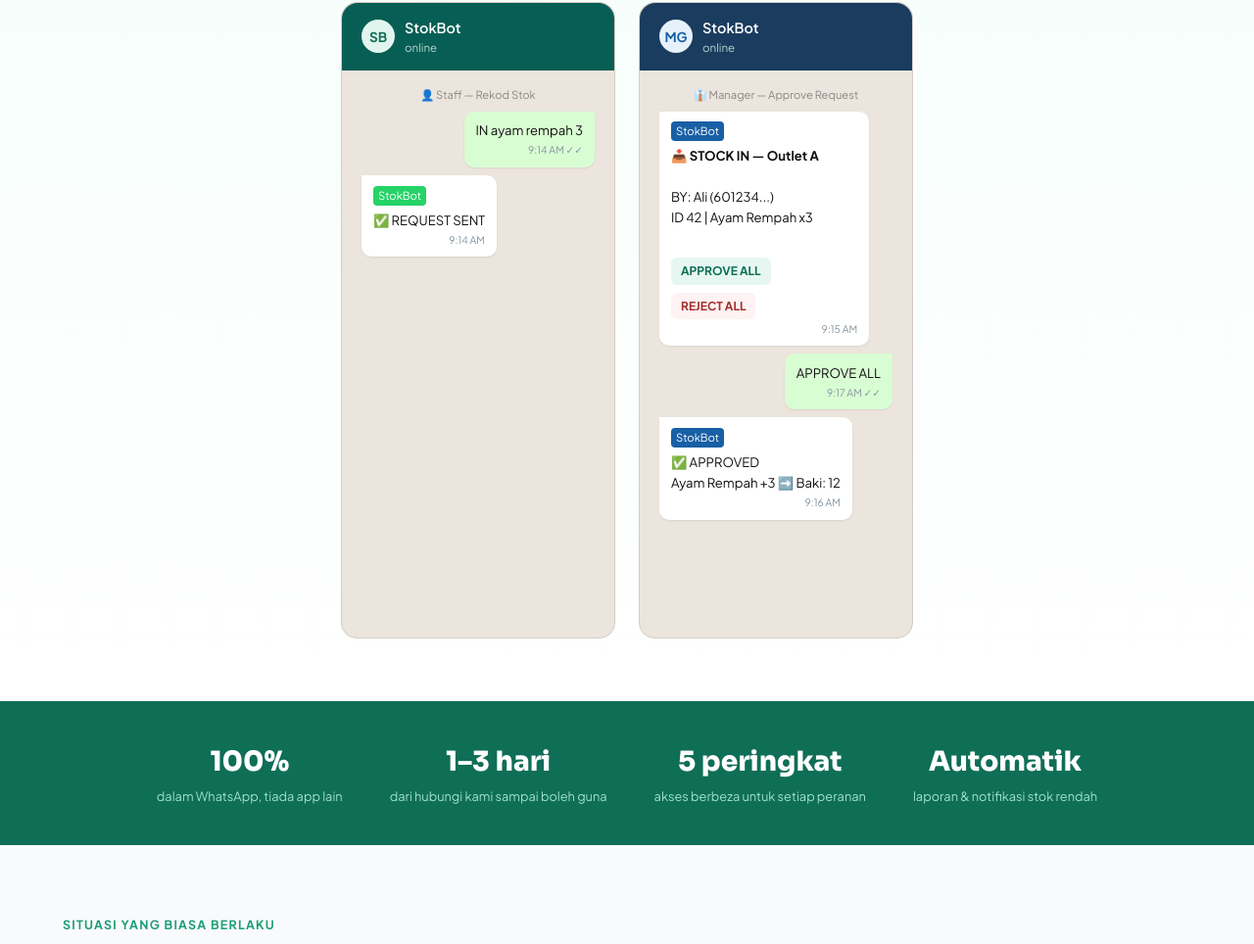
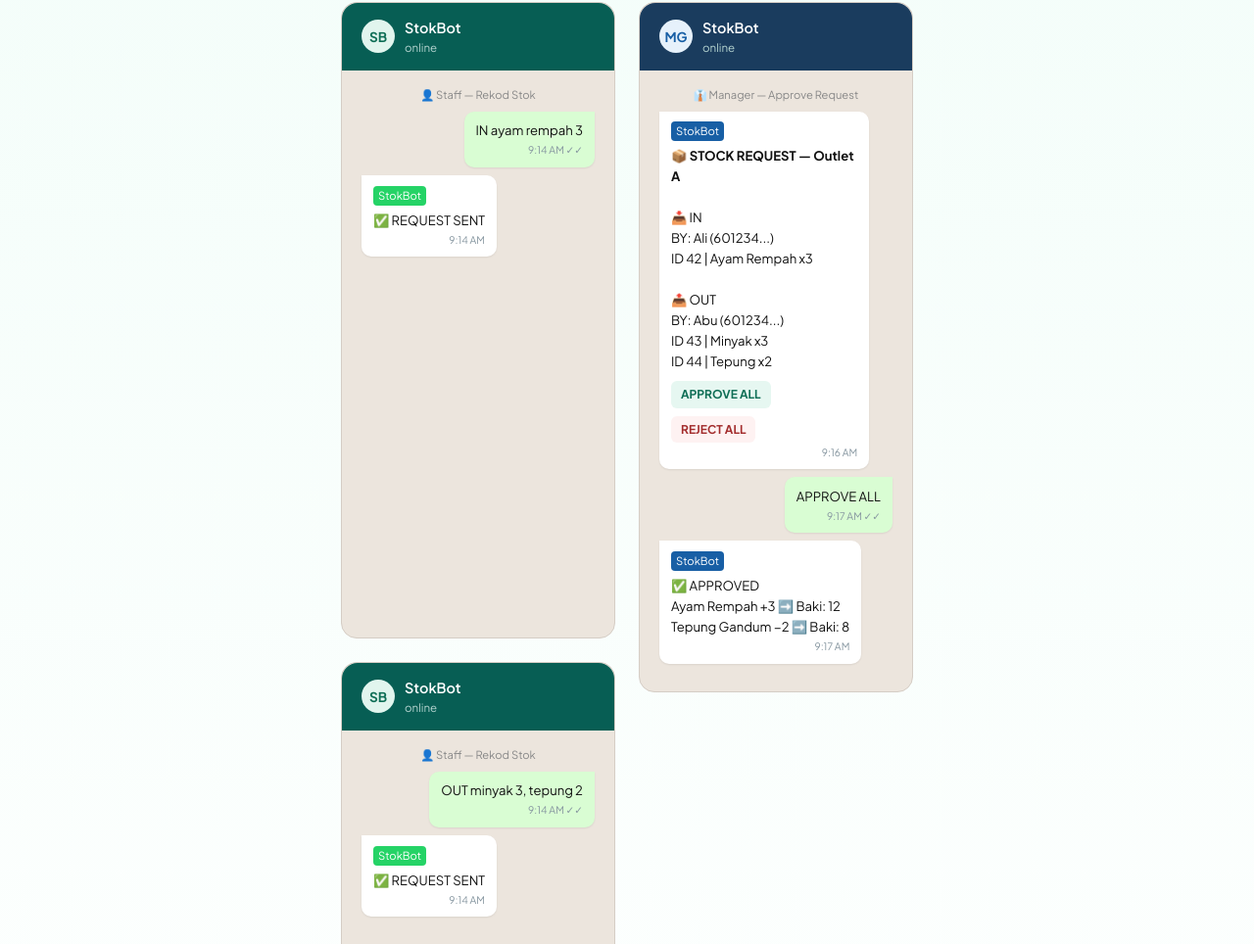
Before and after one commit to makton-oss/system-stock, a website: page public/index.html in a window 1280 px wide. Shown: the part 623-1587 px from the top of the page at 98% size. Drawn offline with Linux system fonts and the light colour scheme.

Commit message:
feat: enhance mockup section with staff and manager views layout adjustments

```diff
--- a/public/css/sections.css
+++ b/public/css/sections.css
@@ -61,8 +61,18 @@
 }
 
 .mockup {
-  width: 360px;
+  width: 480px;
   min-height: 650px;
+}
+
+.staff-group {
+  display: flex;
+  flex-direction: column;
+  gap: 1.5rem;
+}
+
+.manager-group {
+  align-self: stretch;
 }
 
 /* ----- TRUST BAR ----- */
--- a/public/index.html
+++ b/public/index.html
@@ -59,7 +59,8 @@
   <!-- MOCKUPS -->
   <div class="hero__mockups">
 
-    <!-- Staff view -->
+    <div class="staff-group">
+      <!-- Staff 1 view -->
       <div class="mockup">
         <div class="mockup__header mockup__header--green">
           <div class="mockup__avatar mockup__avatar--green">SB</div>
@@ -83,6 +84,32 @@
         </div>
       </div>
 
+      <!-- Staff 2 view -->
+      <div class="mockup">
+        <div class="mockup__header mockup__header--green">
+          <div class="mockup__avatar mockup__avatar--green">SB</div>
+          <div>
+            <div class="mockup__name">StokBot</div>
+            <div class="mockup__status">online</div>
+          </div>
+        </div>
+        <div class="mockup__label">👤 Staff — Rekod Stok</div>
+        <div class="msg">
+          <div class="msg__out-wrap">
+            <div class="msg__out">OUT minyak 3, tepung 2<div class="msg__time">9:14 AM ✓✓</div></div>
+          </div>
+        </div>
+        <div class="msg">
+          <div class="msg__in">
+            <div class="msg__badge msg__badge--green">StokBot</div><br>
+            ✅ REQUEST SENT
+            <div class="msg__time">9:14 AM</div>
+          </div>
+        </div>
+      </div>
+    </div>
+
+    <div class="manager-group">
       <!-- Manager view -->
       <div class="mockup">
         <div class="mockup__header mockup__header--blue">
@@ -96,14 +123,19 @@
         <div class="msg">
           <div class="msg__in">
             <div class="msg__badge msg__badge--blue">StokBot</div><br>
-          <strong>📥 STOCK IN — Outlet A</strong><br><br>
+            <strong>📦 STOCK REQUEST — Outlet A</strong><br><br>
+            📥 IN<br>
             BY: Ali (601234...)<br>
             ID 42 | Ayam Rempah x3<br><br>
+            📤 OUT<br>
+            BY: Abu (601234...)<br>
+            ID 43 | Minyak x3<br>
+            ID 44 | Tepung x2
             <div class="msg__actions">
               <span class="msg__action-btn msg__action-btn--approve">APPROVE ALL</span>
               <span class="msg__action-btn msg__action-btn--reject">REJECT ALL</span>
             </div>
-          <div class="msg__time">9:15 AM</div>
+            <div class="msg__time">9:16 AM</div>
           </div>
         </div>
         <div class="msg">
@@ -116,7 +148,9 @@
             <div class="msg__badge msg__badge--blue">StokBot</div><br>
             ✅ APPROVED<br>
             Ayam Rempah +3 ➡️ Baki: 12<br>
-          <div class="msg__time">9:16 AM</div>
+            Tepung Gandum −2 ➡️ Baki: 8
+            <div class="msg__time">9:17 AM</div>
+          </div>
         </div>
       </div>
     </div>
```
Lines whose indentation alone changed are shown as unchanged.
